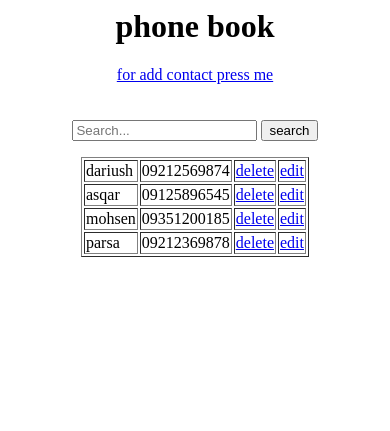
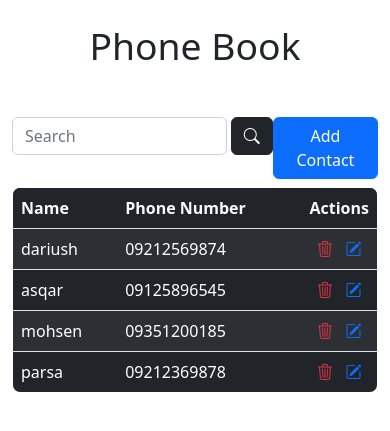
Before and after one commit to pooyajjj/phonebook, a Django app: page /phonebook/ in a window 390 px wide. Shown: the top 431 px of the page. Run offline with Django 3.2, Linux system fonts and the light colour scheme; data comes from the database, SQL or seed files in the repository; both versions use the stored data as it was after the commit; some libraries are stand-ins or nearby versions.

Commit message:
STYLE: improve style phonebook.html

```diff
--- a/config/accounts/templates/tmp/base/index.html
+++ b/config/accounts/templates/tmp/base/index.html
@@ -16,6 +16,7 @@
       integrity="sha384-gH2yIJqKdNHPEq0n4Mqa/HGKIhSkIHeL5AyhkYV8i59U5AR6csBvApHHNl/vI1Bx"
       crossorigin="anonymous"
     />
+    <link rel="stylesheet" href="https://cdnjs.cloudflare.com/ajax/libs/bootstrap-icons/1.9.1/font/bootstrap-icons.min.css" integrity="sha512-5PV92qsds/16vyYIJo3T/As4m2d8b6oWYfoqV+vtizRB6KhF1F9kYzWzQmsO6T3z3QG2Xdhrx7FQ+5R1LiQdUA==" crossorigin="anonymous" referrerpolicy="no-referrer" />
     {% block head %}{% endblock %}
   </head>
 
--- a/config/accounts/templates/tmp/phonebook.html
+++ b/config/accounts/templates/tmp/phonebook.html
@@ -1,20 +1,47 @@
+{% extends "./base/index.html" %}
+
+
+{% block body %}
   <center>
-<h1>phone book</h1>
-<a href="/add">for add contact press me</a>
-<br/><br/><br/>
+  <h1 class="mt-4 mb-5 display-3">Phone Book</h1>
+  <div class="container mb-2">
+    <div class="d-flex">
+      <form class="form-inline" action="{% url 'search_results' %}" method="get" style="flex-grow: 1;">
+       <div class="d-flex gap-1">
+         <div class="form-group ">
+           <input type="text"  name="q" class="form-control" id="inputSearch" placeholder="Search">
+         </div>
+         <button type="submit" class="btn btn-dark" value="search"><i class="bi bi-search"></i></button>
+       </div>
+      </form>
+      <a href="/add" class="btn btn-primary">Add Contact</a>
+    </div>
+  </div>
 
-<form action="{% url 'search_results' %}" method="get">
-  <input name="q" type="text" placeholder="Search...">
-  <input type="submit" value="search">
-</form>
-<table border="1">
+    <div class="container">
+      <table class="table border table-striped table-hover table-dark" style="border-radius: 8px; overflow:hidden;">
+        <thead class="thead-dark bg-dark text-light">
+          <tr>
+            <th scope="col">Name</th>
+            <th scope="col">Phone Number</th>
+            <th scope="col" style="width: 70px;">Actions</th>
+          </tr>
+        </thead>
+        <tbody >
           {% for phonenum in phonenums %}
           <tr>
             <td>{{phonenum.name}}</td>
             <td>{{phonenum.phone_num}}</td>
-<td><a href="delete/{{ phonenum.id }}">delete</a>
-<td><a href="update/{{ phonenum.id }}">edit</a></td>
+            <td style="text-align: center;">
+              <a href="delete/{{ phonenum.id }}" class="text-danger"><i class="bi bi-trash3"></i></a>
+               &nbsp;
+              <a href="update/{{ phonenum.id }}" class="text-primary"><i class="bi bi-pencil-square"></i></a>
+            </td>
           </tr>
           {% endfor %}
+        </tbody>
       </table>
+    </div>
+
   <center>
+{% endblock %}
```
Also changed, not shown: config/db.sqlite3. Lines whose indentation alone changed are shown as unchanged.
